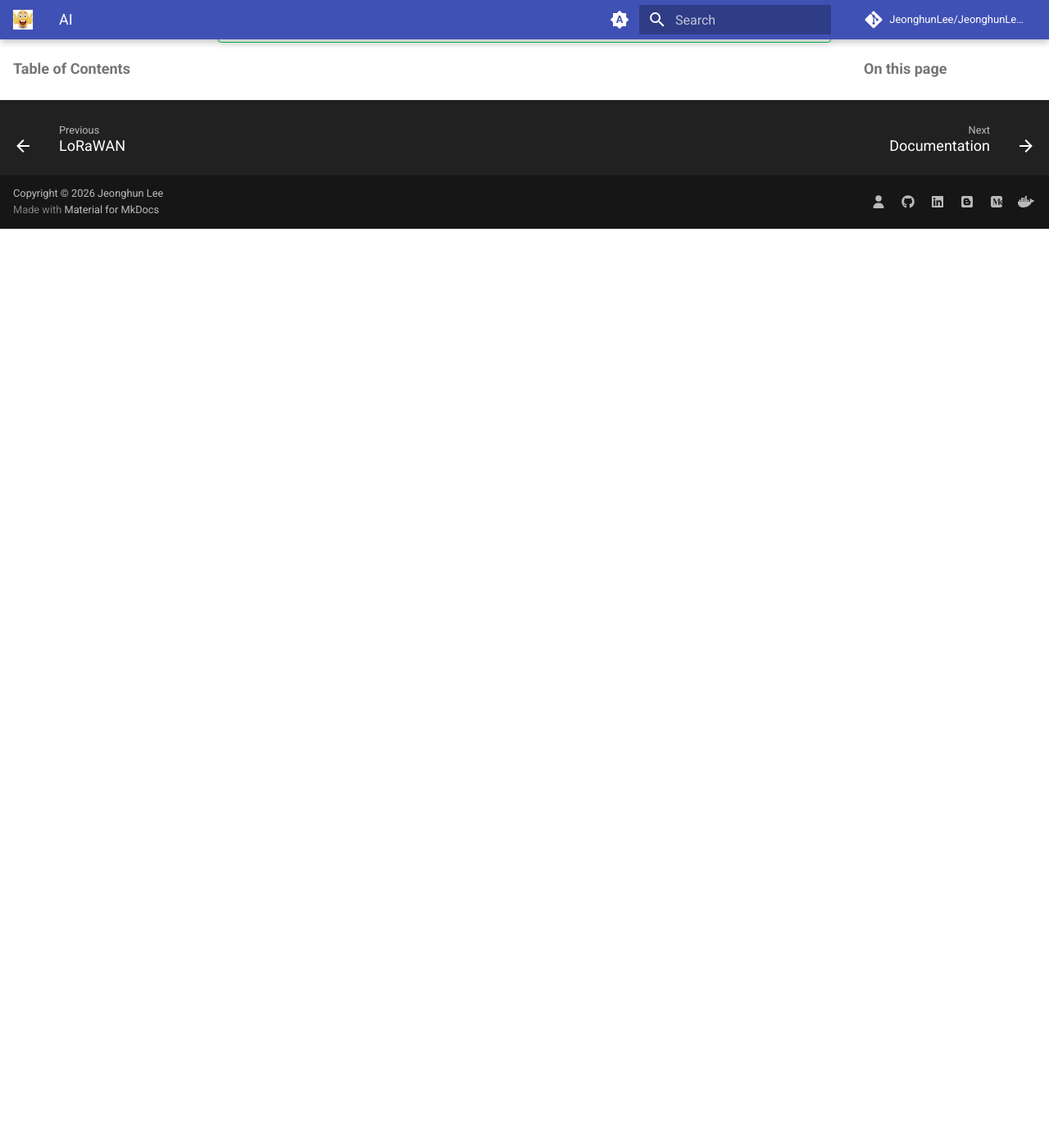
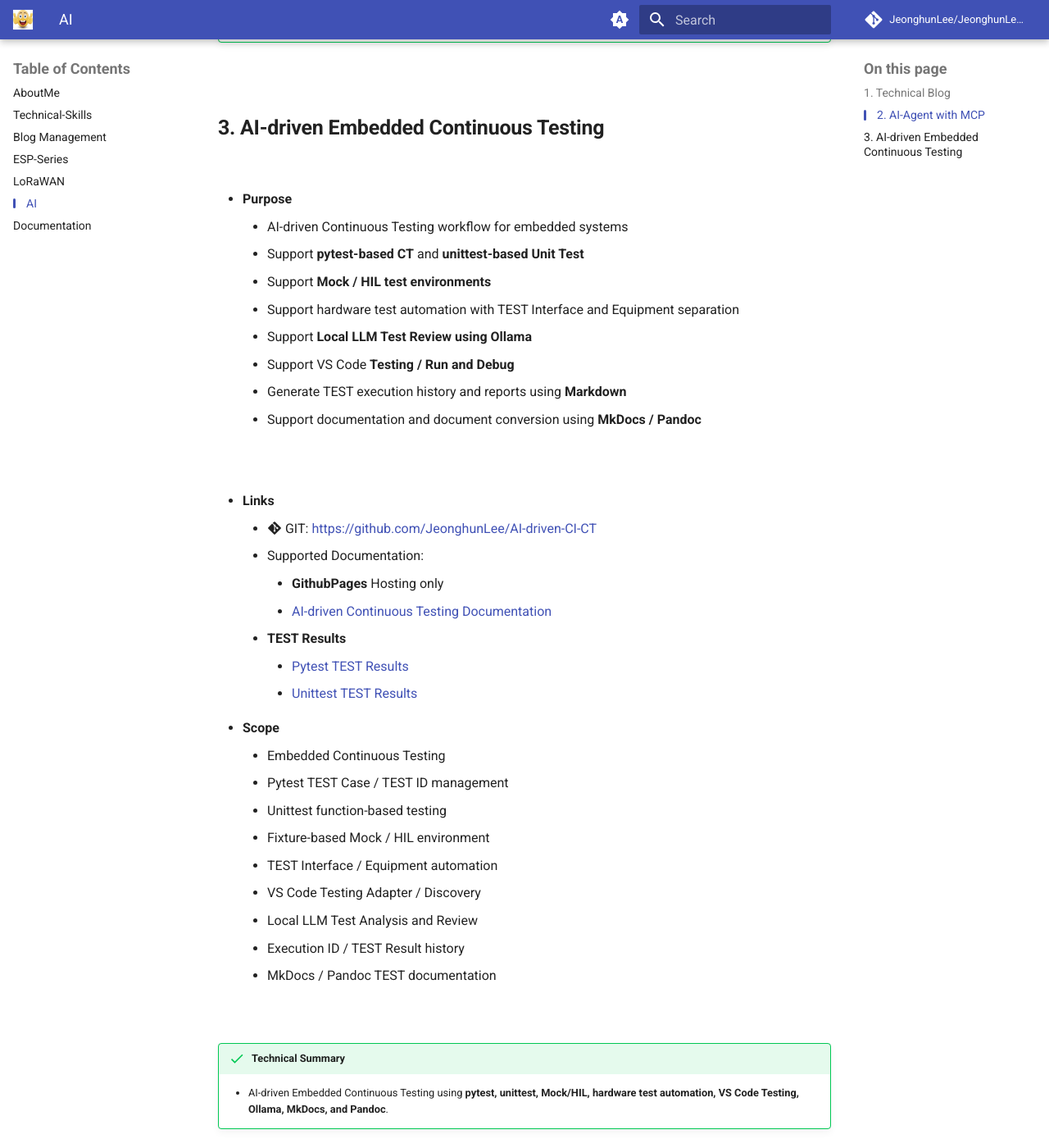
Before and after one commit to JeonghunLee/JeonghunLee.github.io, an MkDocs documentation site: the page built from docs/project_ai.md, in a window 1280 px wide and 1400 px high, scrolled down 1484 px. Shown: the whole window at 82% size. Built offline with MkDocs 1.6.1 and Material for MkDocs 9.7.7, drawn with Linux system fonts in a browser that asks for light colours; comment, search, counter and statistics services are not loaded; before the commit the page ends 1763 px from its top, so only the background shows below that.

Commit message:
add AI-driven Embedded Continuous Testing section and integrate API documentation details in project documentation

```diff
--- a/docs/project_ai.md
+++ b/docs/project_ai.md
@@ -59,3 +59,46 @@
 
 
 <br>
+
+## AI-driven Embedded Continuous Testing
+
+<br>
+
+* **Purpose**
+    * AI-driven Continuous Testing workflow for embedded systems
+    * Support **pytest-based CT** and **unittest-based Unit Test**
+    * Support **Mock / HIL test environments**
+    * Support hardware test automation with TEST Interface and Equipment separation
+    * Support **Local LLM Test Review using Ollama**
+    * Support VS Code **Testing / Run and Debug**
+    * Generate TEST execution history and reports using **Markdown**
+    * Support documentation and document conversion using **MkDocs / Pandoc**
+
+<br>
+
+* **Links**
+    * :fontawesome-brands-git-alt: GIT: https://github.com/JeonghunLee/AI-driven-CI-CT
+    * Supported Documentation:
+        * **GithubPages** Hosting only
+        * [AI-driven Continuous Testing Documentation](https://jeonghunlee.github.io/AI-driven-CI-CT/index.html)
+    * **TEST Results**
+        * [Pytest TEST Results](https://jeonghunlee.github.io/AI-driven-CI-CT/tests/pytest/index.html)
+        * [Unittest TEST Results](https://jeonghunlee.github.io/AI-driven-CI-CT/tests/unittest/index.html)
+
+* **Scope**
+    * Embedded Continuous Testing
+    * Pytest TEST Case / TEST ID management
+    * Unittest function-based testing
+    * Fixture-based Mock / HIL environment
+    * TEST Interface / Equipment automation
+    * VS Code Testing Adapter / Discovery
+    * Local LLM Test Analysis and Review
+    * Execution ID / TEST Result history
+    * MkDocs / Pandoc TEST documentation
+
+<br>
+
+!!! success "Technical Summary"
+    - AI-driven Embedded Continuous Testing using **pytest, unittest, Mock/HIL, hardware test automation, VS Code Testing, Ollama, MkDocs, and Pandoc**.
+
+<br>
--- a/docs/project_documentation.md
+++ b/docs/project_documentation.md
@@ -19,7 +19,7 @@
     All links redirect to my technical blog (Blogger), organized using **tag-based categories**
     The blog is primarily written in Korean, with **English support available via Google Translate**.
 
- Go Back **[Technical-Skills->Technical Blog-DevOps](project_technical_skills.md#technical-blog-devops)**
+ Go Back **[Technical-Skills->DevOps-CI/CD/CT](project_technical_skills.md#devops-cicdct)**
 
 <br>
 
@@ -28,14 +28,31 @@
 <br>
 <br>
 
+ReadTheDocs is retained for documentation hosting experiments and legacy project documentation.
 
-* Go Back [WIFI Sniffer Project](project_esp_series.md#wifi-sniffer-esp32-s3)
-    - :fontawesome-solid-book: DOC: https://wifisniffer.readthedocs.io/ko/latest/
-    - :fontawesome-solid-screwdriver-wrench: CFG: https://app.readthedocs.org/projects/wifisniffer/
+* **WIFI Sniffer**
+    * :material-arrow-left: Project [ESP-Series → WIFI Sniffer](project_esp_series.md#wifi-sniffer-esp32-s3)
+    * :fontawesome-solid-book: DOC: https://wifisniffer.readthedocs.io/ko/latest/
+    * :fontawesome-solid-screwdriver-wrench: CFG: https://app.readthedocs.org/projects/wifisniffer/
 
 
-!!! note "ReadTheDocs Hosting for Document"
+**API Documentation Integration**
 
+The WIFI Sniffer project also compares several approaches for integrating **C/C++ API documentation** into Sphinx and ReadTheDocs.
+
+
+| Configuration | Purpose | API Document |
+|---|---|---|
+| **Sphinx + Doxygen** | Generate API documentation directly from C/C++ source comments using Doxygen. | [API Reference-1](https://wifisniffer.readthedocs.io/ko/latest/api_sphinx_doxygen.html) |
+| **Sphinx + Doxygen + Breathe** | Import Doxygen XML into Sphinx so API content uses the Sphinx document structure, theme, and navigation. | [API Reference-2](https://wifisniffer.readthedocs.io/ko/latest/api_sphinx_doxygen_breathe.html) |
+| **Sphinx + Doxygen + Breathe + Exhale** | Automatically generate a structured API hierarchy on top of Breathe, including files, functions, types, and related API pages. | [API Reference-3](https://wifisniffer.readthedocs.io/ko/latest/api/api_root.html) |
+
+
+!!! note "ReadTheDocs Hosting and Sphinx API Documentation Flow"
+    ReadTheDocs is used to host the generated technical documentation.
+    **Doxygen** extracts API information from C/C++ source code.
+    **Breathe** connects the generated Doxygen XML to Sphinx.
+    **Exhale** automatically builds a navigable API hierarchy from the Breathe/Doxygen data
 
 !!! Warning "ReadTheDocs sometimes not working properly (Server Problem)"
 
@@ -85,10 +102,17 @@
 * Go Back [AI->AI-Agent with MCP Project](project_ai.md#ai-agent-with-mcp)
     - :fontawesome-solid-book: DOC: https://jeonghunlee.github.io/local-ai-agent-mcp/
 
+<br>
 
-??? note "GitHub Project Hosting and Document Automation"
-    This project uses GitHub as both the source repository and the document hosting platform.
-    The documentation is written with MkDocs and automatically deployed through GitHub Actions to GitHub Pages.
+* Go Back [AI->AI-driven Embedded Continuous Testing](project_ai.md#ai-driven-embedded-continuous-testing)
+    - :fontawesome-solid-book: DOC: https://jeonghunlee.github.io/AI-driven-CI-CT/
+    - :material-test-tube: Pytest Results: https://jeonghunlee.github.io/AI-driven-CI-CT/tests/pytest/index.html
+    - :material-test-tube: Unittest Results: https://jeonghunlee.github.io/AI-driven-CI-CT/tests/unittest/index.html
+
+
+??? note "Technical Writing and Documentation Automation"
+    Technical documents are maintained using **MkDocs** and **Git-based version control**.
+    Documentation and TEST reports are published through **GitHub Pages** as part of the project workflow.
 
 
 <br>
```
